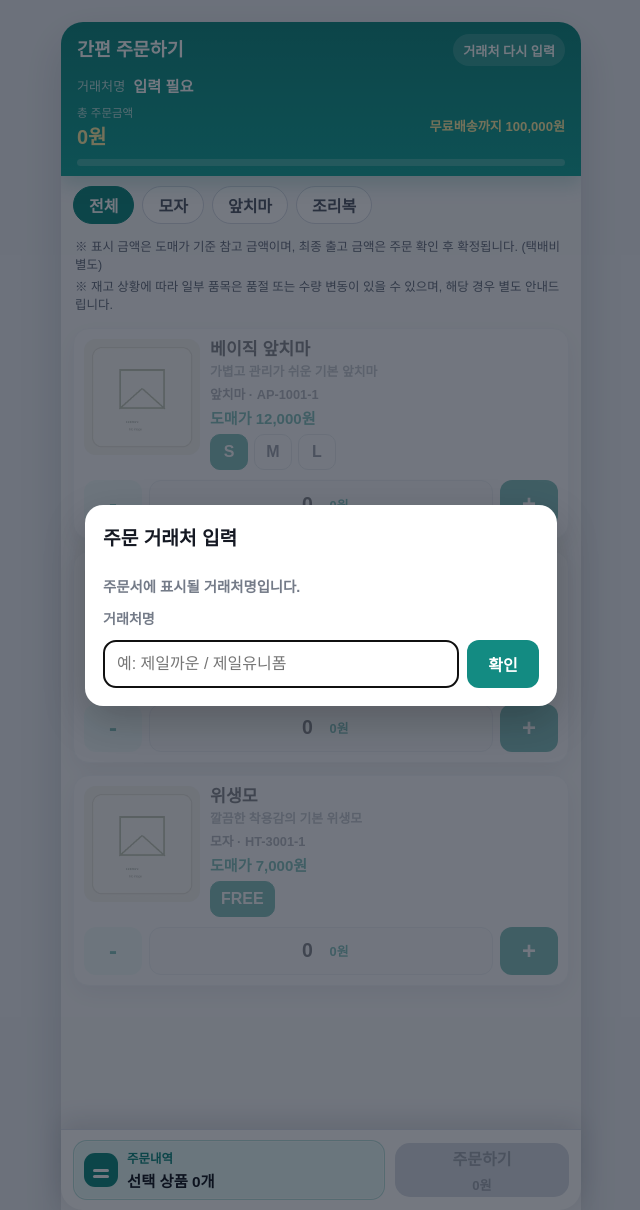
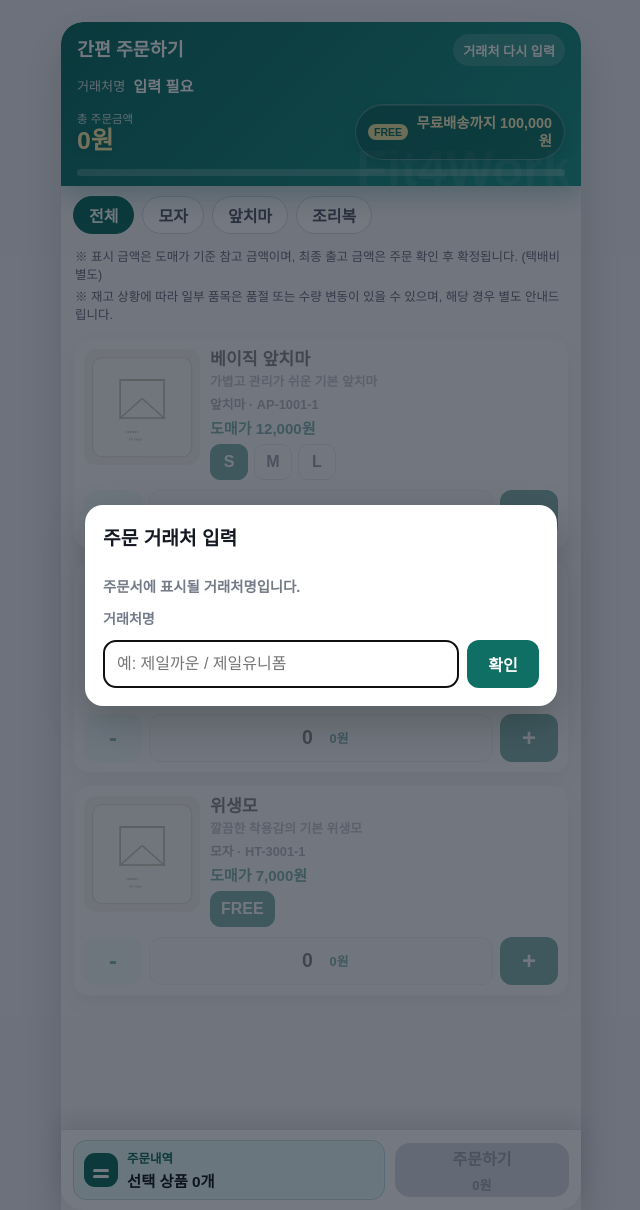
Before and after one commit to sinikis79/fit4work-order-app, a Flask app: page / in a window 1280 px wide. Shown: the whole page, without its empty margins (319-959 px from the left). Run offline with Flask 3, Linux system fonts and the light colour scheme.

Commit message:
feat: 주문 UX 개선 및 메모 기능 추가

```diff
--- a/app.py
+++ b/app.py
@@ -11,6 +11,7 @@ from threading import Lock
 import openpyxl
 import requests
 from dotenv import load_dotenv
+from filelock import FileLock
 from flask import (
     Flask,
     flash,
@@ -38,6 +39,8 @@ IMAGE_BACKUP_DIR = BACKUP_DIR / "images"
 PRODUCTS_FILE = BASE_DIR / "products.xlsx"
 ORDERS_LOG_FILE = BASE_DIR / "orders_log.csv"
 FAILED_ORDERS_FILE = BASE_DIR / "failed_orders.csv"
+ORDERS_LOG_LOCK_FILE = BASE_DIR / "orders_log.csv.lock"
+FAILED_ORDERS_LOCK_FILE = BASE_DIR / "failed_orders.csv.lock"
 PLACEHOLDER_FILE = IMAGE_DIR / "placeholder.webp"
 
 PRODUCT_HEADERS = ["품목코드", "상품명", "설명", "카테고리", "도매가", "사이즈", "이미지파일", "노출", "정렬순서"]
@@ -49,6 +52,7 @@ ORDER_HEADERS = [
     "items",
     "total_qty",
     "total_amount",
+    "memo",
     "teams_status",
     "email_alert_status",
 ]
@@ -59,6 +63,7 @@ FAILED_ORDER_HEADERS = [
     "items",
     "total_qty",
     "total_amount",
+    "memo",
     "error_message",
 ]
 ALLOWED_IMAGE_EXTENSIONS = {".jpg", ".jpeg", ".png", ".webp"}
@@ -69,6 +74,8 @@ DEFAULT_PORT = int(os.getenv("APP_PORT", "5001"))
 logging.basicConfig(level=logging.INFO)
 logger = logging.getLogger("fit4work-order-app")
 ORDER_LOCK = Lock()
+ORDERS_LOG_FILE_LOCK = FileLock(str(ORDERS_LOG_LOCK_FILE))
+FAILED_ORDERS_FILE_LOCK = FileLock(str(FAILED_ORDERS_LOCK_FILE))
 
 app = Flask(__name__)
 app.secret_key = os.getenv("SECRET_KEY", "change_this_secret")
@@ -81,12 +88,29 @@ def ensure_directories() -> None:
 
 
 def ensure_csv(path: Path, headers: list[str]) -> None:
-    if path.exists():
+    if not path.exists():
+        with path.open("w", newline="", encoding="utf-8-sig") as file:
+            writer = csv.writer(file)
+            writer.writerow(headers)
         return
 
+    with path.open("r", newline="", encoding="utf-8-sig") as file:
+        reader = csv.reader(file)
+        try:
+            existing_headers = next(reader)
+        except StopIteration:
+            existing_headers = []
+
+    if existing_headers == headers:
+        return
+
+    rows = read_csv_rows(path) if existing_headers else []
+    rows.reverse()
+    normalized_rows = [normalize_csv_row(row, headers) for row in rows]
     with path.open("w", newline="", encoding="utf-8-sig") as file:
-        writer = csv.writer(file)
-        writer.writerow(headers)
+        writer = csv.DictWriter(file, fieldnames=headers)
+        writer.writeheader()
+        writer.writerows(normalized_rows)
 
 
 def create_sample_products_xlsx() -> None:
@@ -268,30 +292,37 @@ def read_csv_rows(path: Path) -> list[dict]:
     return rows
 
 
+def normalize_csv_row(row: dict, headers: list[str]) -> dict:
+    return {header: row.get(header, "") for header in headers}
+
+
 def write_csv_rows(path: Path, headers: list[str], rows: list[dict]) -> None:
+    normalized_rows = [normalize_csv_row(row, headers) for row in rows]
     with path.open("w", newline="", encoding="utf-8-sig") as file:
         writer = csv.DictWriter(file, fieldnames=headers)
         writer.writeheader()
-        writer.writerows(rows)
+        writer.writerows(normalized_rows)
 
 
 def append_csv_row(path: Path, headers: list[str], row: dict) -> None:
     ensure_csv(path, headers)
+    normalized_row = normalize_csv_row(row, headers)
     with path.open("a", newline="", encoding="utf-8-sig") as file:
         writer = csv.DictWriter(file, fieldnames=headers)
-        writer.writerow(row)
+        writer.writerow(normalized_row)
 
 
 def update_order_status(order_id: str, teams_status: str, email_status: str) -> None:
-    rows = read_csv_rows(ORDERS_LOG_FILE)
-    rows.reverse()
-    updated_rows = []
-    for row in rows:
-        if row.get("order_id") == order_id:
-            row["teams_status"] = teams_status
-            row["email_alert_status"] = email_status
-        updated_rows.append(row)
-    write_csv_rows(ORDERS_LOG_FILE, ORDER_HEADERS, updated_rows)
+    with ORDERS_LOG_FILE_LOCK:
+        rows = read_csv_rows(ORDERS_LOG_FILE)
+        rows.reverse()
+        updated_rows = []
+        for row in rows:
+            if row.get("order_id") == order_id:
+                row["teams_status"] = teams_status
+                row["email_alert_status"] = email_status
+            updated_rows.append(row)
+        write_csv_rows(ORDERS_LOG_FILE, ORDER_HEADERS, updated_rows)
 
 
 def generate_order_id() -> str:
@@ -317,19 +348,20 @@ def build_items_text(items: list[dict]) -> str:
 
 
 def build_teams_payload(order: dict) -> dict:
-    text = "\n".join(
-        [
-            "[신규 주문 접수]",
-            "",
-            f"거래처: {order['customer_name']}",
-            f"주문번호: {order['order_id']}",
-            "",
-            order["items"],
-            "",
-            f"총수량: {order['total_qty']}장",
-            f"총 참고금액: {format_currency(parse_int(order['total_amount']))}",
-        ]
-    )
+    lines = [
+        "[신규 주문 접수]",
+        "",
+        f"거래처: {order['customer_name']}",
+        f"주문번호: {order['order_id']}",
+        "",
+        order["items"],
+        "",
+        f"총수량: {order['total_qty']}장",
+        f"총 참고금액: {format_currency(parse_int(order['total_amount']))}",
+    ]
+    if order.get("memo"):
+        lines.extend(["", f"요청사항: {order['memo']}"])
+    text = "\n".join(lines)
     return {"text": text}
 
 
@@ -449,6 +481,7 @@ def save_uploaded_products(file_storage) -> tuple[bool, str]:
 
 def build_order_from_payload(payload: dict) -> tuple[dict | None, list[str]]:
     customer_name = safe_text(payload.get("customer_name"))
+    memo = safe_text(payload.get("memo"))
     items = payload.get("items")
     total_qty = parse_int(payload.get("total_qty"))
     total_amount = parse_int(payload.get("total_amount"))
@@ -512,6 +545,7 @@ def build_order_from_payload(payload: dict) -> tuple[dict | None, list[str]]:
         "items": build_items_text(normalized_items),
         "total_qty": str(computed_total_qty),
         "total_amount": str(computed_total_amount),
+        "memo": memo,
         "teams_status": "PENDING",
         "email_alert_status": "PENDING",
         "item_rows": normalized_items,
@@ -537,12 +571,13 @@ def submit_order():
     initialize_files()
     payload = request.get_json(silent=True) or {}
     with ORDER_LOCK:
-        order, errors = build_order_from_payload(payload)
-        if errors:
-            return jsonify({"ok": False, "errors": errors}), 400
+        with ORDERS_LOG_FILE_LOCK:
+            order, errors = build_order_from_payload(payload)
+            if errors:
+                return jsonify({"ok": False, "errors": errors}), 400
 
-        order_row = {key: order[key] for key in ORDER_HEADERS}
-        append_csv_row(ORDERS_LOG_FILE, ORDER_HEADERS, order_row)
+            order_row = {key: order[key] for key in ORDER_HEADERS}
+            append_csv_row(ORDERS_LOG_FILE, ORDER_HEADERS, order_row)
 
     teams_ok, teams_error = send_teams_webhook(order)
     if teams_ok:
@@ -557,9 +592,11 @@ def submit_order():
         "items": order["items"],
         "total_qty": order["total_qty"],
         "total_amount": order["total_amount"],
+        "memo": order["memo"],
         "error_message": teams_error,
     }
-    append_csv_row(FAILED_ORDERS_FILE, FAILED_ORDER_HEADERS, failed_row)
+    with FAILED_ORDERS_FILE_LOCK:
+        append_csv_row(FAILED_ORDERS_FILE, FAILED_ORDER_HEADERS, failed_row)
 
     email_ok, email_error = send_failure_email(order, teams_error)
     final_email_status = "EMAIL_SENT" if email_ok else "EMAIL_FAIL"
--- a/requirements.txt
+++ b/requirements.txt
@@ -4,3 +4,4 @@ requests>=2.31.0,<3.0.0
 Pillow>=10.0.0,<12.0.0
 python-dotenv>=1.0.0,<2.0.0
 pandas>=2.2.0,<3.0.0
+filelock>=3.13.0,<4.0.0
--- a/static/css/order.css
+++ b/static/css/order.css
@@ -4,13 +4,13 @@
   --ink: #151923;
   --muted: #747b88;
   --line: #e2e6ed;
-  --navy: #138b82;
-  --navy-soft: #2ec4b6;
+  --navy: #0f6f64;
+  --navy-soft: #16877a;
   --yellow: #fff1a8;
   --red: #e53935;
-  --red-deep: #0e756e;
-  --primary: #2ec4b6;
-  --primary-deep: #138b82;
+  --red-deep: #0f6f64;
+  --primary: #1f9d8f;
+  --primary-deep: #0f6f64;
   --primary-pale: #e8fbf8;
   --shadow: 0 8px 24px rgba(15, 23, 42, 0.1);
   --card-radius: 16px;
@@ -58,14 +58,40 @@ button:disabled {
 
 .order-header {
   position: sticky;
+  isolation: isolate;
   top: 0;
   z-index: 30;
   min-height: 88px;
   margin: 0 -12px;
   padding: 12px 16px 10px;
+  overflow: hidden;
   color: #fff;
-  background: linear-gradient(180deg, var(--primary-deep) 0%, #16a79c 100%);
-  box-shadow: 0 8px 18px rgba(19, 139, 130, 0.22);
+  background:
+    linear-gradient(135deg, rgba(15, 111, 100, 0.96), rgba(31, 157, 143, 0.94)),
+    #0f6f64;
+  box-shadow: 0 10px 24px rgba(15, 111, 100, 0.28);
+  backdrop-filter: blur(14px);
+  -webkit-backdrop-filter: blur(14px);
+}
+
+.order-header::after {
+  content: "Fit4Work";
+  position: absolute;
+  right: 10px;
+  bottom: -8px;
+  z-index: 0;
+  color: rgba(255, 255, 255, 0.08);
+  font-size: 3.15rem;
+  font-weight: 900;
+  line-height: 1;
+  pointer-events: none;
+  user-select: none;
+  white-space: nowrap;
+}
+
+.order-header > * {
+  position: relative;
+  z-index: 2;
 }
 
 .header-title-row,
@@ -99,7 +125,7 @@ button:disabled {
   gap: 8px;
   margin-top: 8px;
   font-size: 0.82rem;
-  color: rgba(255, 255, 255, 0.72);
+  color: rgba(255, 255, 255, 0.82);
 }
 
 .header-meta strong {
@@ -114,24 +140,52 @@ button:disabled {
 .header-total-row span {
   display: block;
   font-size: 0.72rem;
-  color: rgba(255, 255, 255, 0.72);
+  color: rgba(255, 255, 255, 0.82);
 }
 
 .header-total-row strong {
   display: block;
-  margin-top: 1px;
+  margin-top: 2px;
   color: var(--yellow);
-  font-size: 1.25rem;
+  font-size: 1.55rem;
   font-weight: 900;
+  line-height: 1.05;
+  text-shadow: 0 2px 10px rgba(4, 38, 36, 0.18);
 }
 
 .shipping-copy {
-  max-width: 168px;
-  color: #fff1a8;
-  font-size: 0.82rem;
-  font-weight: 800;
+  position: relative;
+  z-index: 3;
+  display: inline-flex;
+  align-items: center;
+  justify-content: flex-end;
+  gap: 7px;
+  min-height: 38px;
+  max-width: 210px;
+  padding: 9px 12px;
+  border: 1px solid rgba(255, 255, 255, 0.28);
+  border-radius: 999px;
+  color: #fff7c5;
+  background: rgba(7, 64, 58, 0.34);
+  font-size: 0.9rem;
+  font-weight: 900;
   text-align: right;
   line-height: 1.25;
+  box-shadow:
+    inset 0 1px 0 rgba(255, 255, 255, 0.16),
+    0 6px 14px rgba(5, 44, 40, 0.14);
+}
+
+.shipping-copy::before {
+  content: "FREE";
+  flex: 0 0 auto;
+  padding: 3px 6px;
+  border-radius: 999px;
+  color: var(--primary-deep);
+  background: rgba(255, 241, 168, 0.92);
+  font-size: 0.66rem;
+  font-weight: 900;
+  line-height: 1;
 }
 
 .progress-track {
--- a/templates/order.html
+++ b/templates/order.html
@@ -176,8 +176,16 @@
         <div>총수량 <strong id="modal-total-qty">0장</strong></div>
         <div>총 참고금액 <strong id="modal-total-amount">0원</strong></div>
       </div>
+      <label class="confirm-memo-field" for="confirm-memo-input">
+        <span>요청사항 / 메모</span>
+        <textarea
+          id="confirm-memo-input"
+          rows="3"
+          placeholder="예: 내일 배송해 주세요, 배송 전 연락 주세요"
+        ></textarea>
+      </label>
       <div class="modal-actions">
-        <button id="close-confirm-button" class="secondary-button" type="button">수정하기</button>
+        <button id="close-confirm-button" class="secondary-button" type="button">주문내역에서 수정</button>
         <button id="submit-confirm-button" class="confirm-button" type="button">주문 확정</button>
       </div>
     </div>
```
Also changed, not shown: other parts of static/css/order.css (+29 -7 lines), static/js/order.js (+76 -11 lines), 1 other file.
